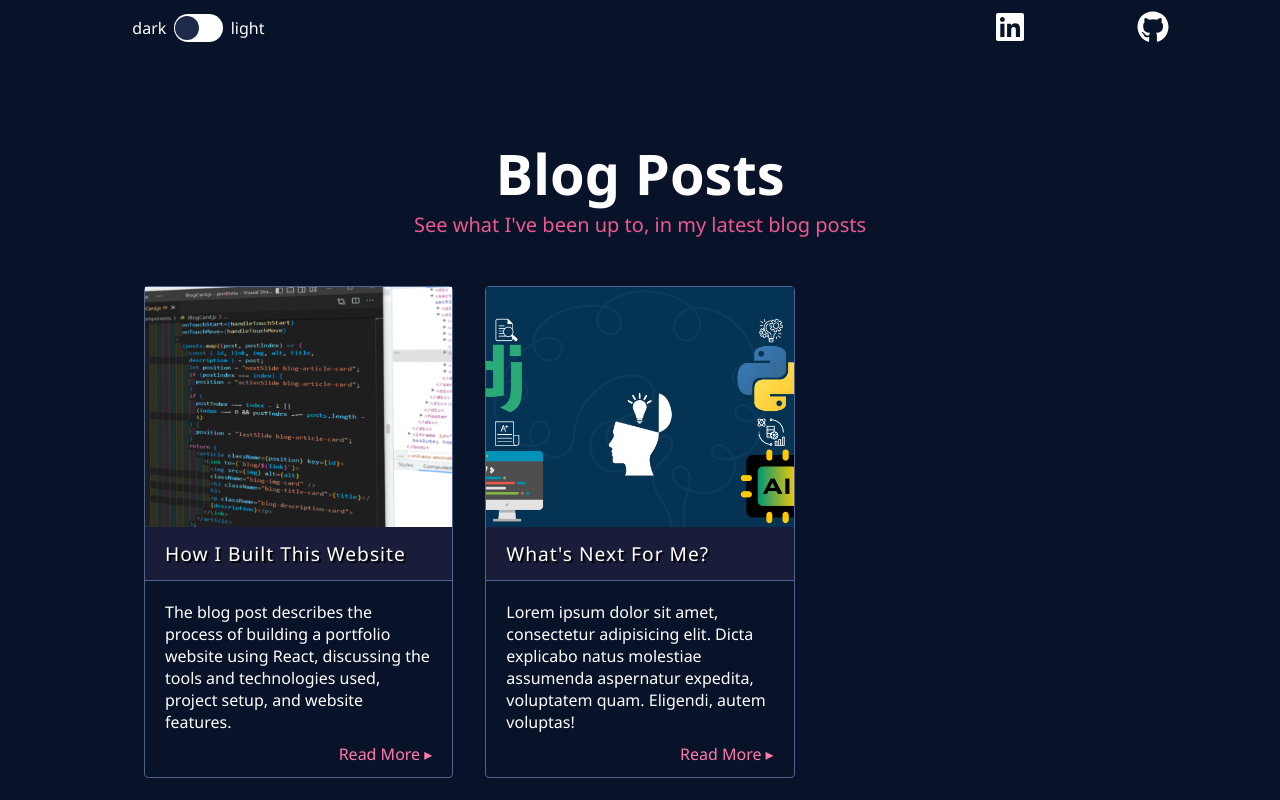
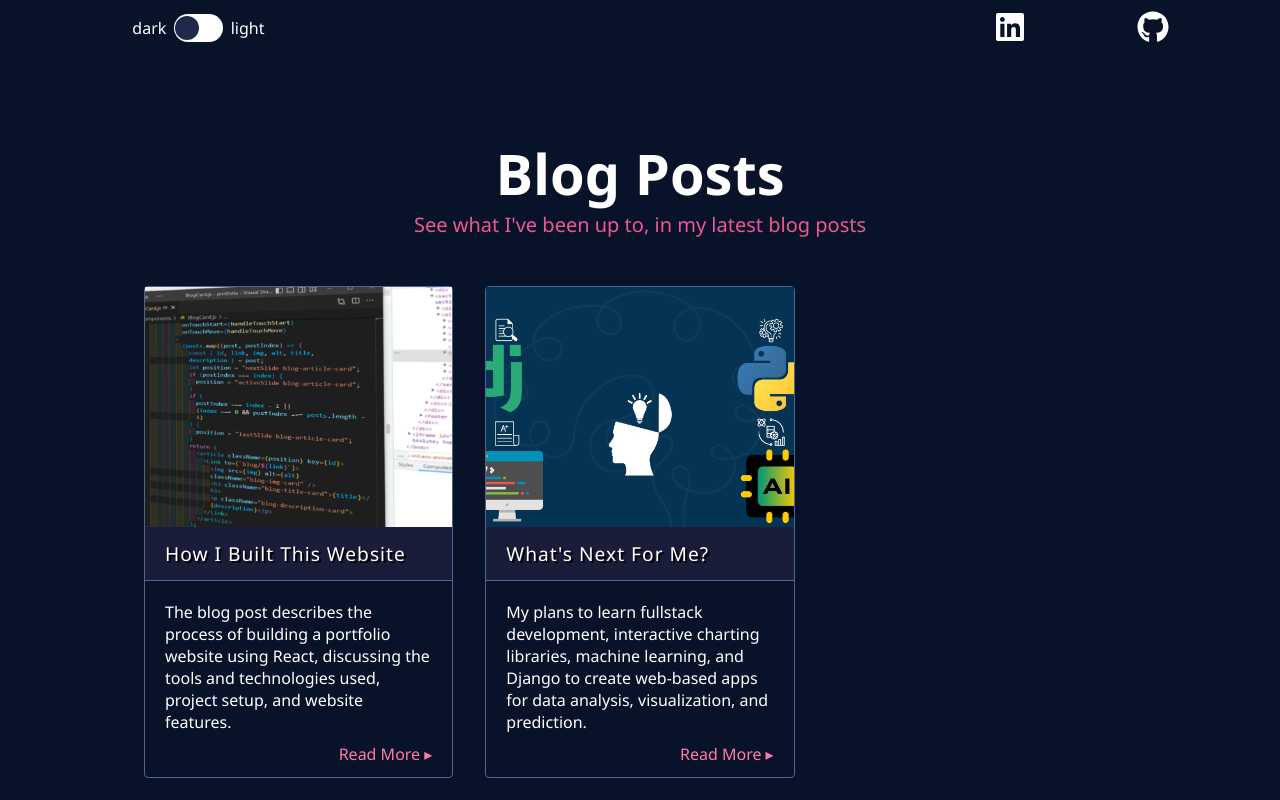
Before and after one commit to SpencerTimothy/SpencerTimothy.github.io, a React (Create React App) app: page /blog in a window 1280 px wide. Shown: the top 800 px of the page. Built offline with nearby package versions, Linux system fonts and the light colour scheme.

Commit message:
Added content to blogData.js
updated and added description for WhatsNext.js card component in blogData.js

```diff
--- a/src/blogData.js
+++ b/src/blogData.js
@@ -15,7 +15,7 @@ const data = [
     alt: "alt img 2",
     title: "What's Next For Me?",
     description:
-      "Lorem ipsum dolor sit amet, consectetur adipisicing elit. Dicta explicabo natus molestiae assumenda aspernatur expedita, voluptatem quam. Eligendi, autem voluptas!",
+      "My plans to learn fullstack development, interactive charting libraries, machine learning, and Django to create web-based apps for data analysis, visualization, and prediction.",
   },
   // {
   //   id: 3,
```
